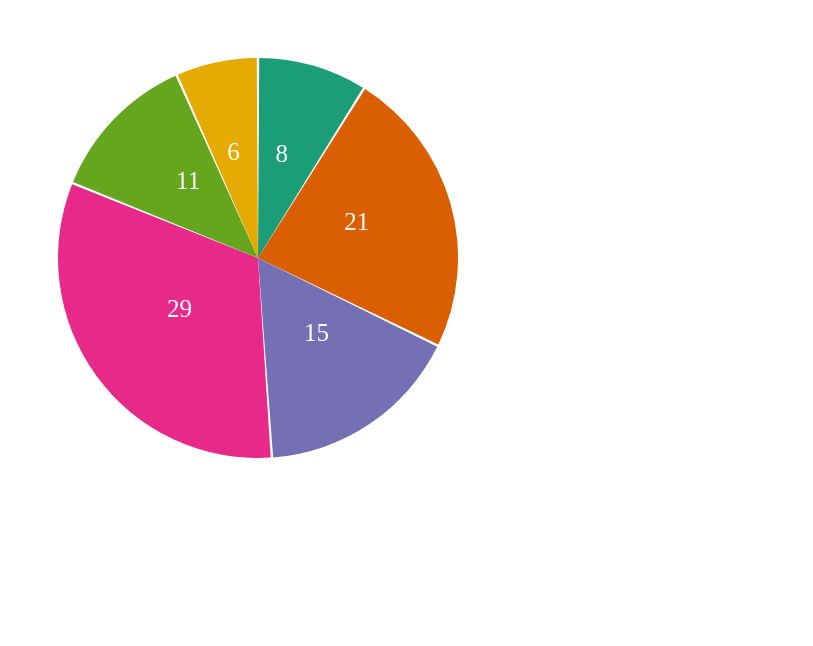
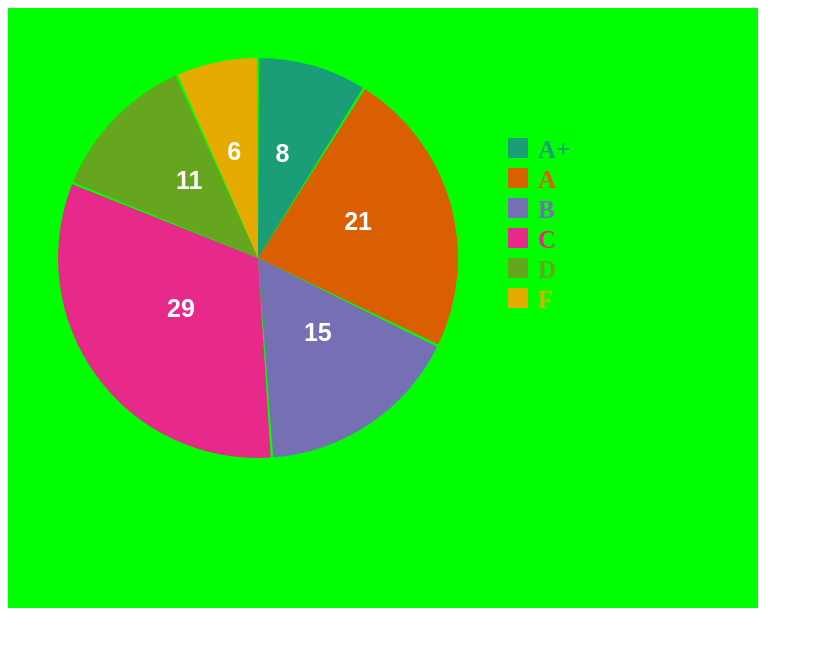
Before and after one commit to sashank786monitrahealth/my_d3_project, a plain HTML site: page project-044-pie-chart/index.html in a window 1280 px wide. Shown: the whole page, without its empty margins (0-813 px from the left). Drawn offline with nearby package versions, Linux system fonts and the light colour scheme.

Commit message:
pie chart with legend

```diff
--- a/project-044-pie-chart/index.html
+++ b/project-044-pie-chart/index.html
@@ -7,11 +7,15 @@
     <title>Demo- Pie Chart with Legend</title>
     <script type="text/javascript" src="https://d3js.org/d3.v5.min.js"></script>
 <style>
-text{
+.inside{
     font-size:25px;
-    font-family: Arial, Helvetica, sans-serif
+    font-family: Arial, Helvetica, sans-serif;
     font-weight:bold;
     fill:white;
+}
+.legends{
+    font-size:25px;
+    font-weight:bold;
 }
 </style>
 
@@ -20,13 +24,14 @@ text{
 <body>
 
 <script type="text/javascript">
-    var width = 600, height = 500;
+    var width = 750, height = 600;
 
     var colors = d3.scaleOrdinal(d3.schemeDark2);
     var svg = d3.select("body")
                 .append("svg")
                 .attr("width",width)
-                .attr("height",height);
+                .attr("height",height)
+                .style("background-color","lime");
 
     var details = [
                     {grade:"A+", number:8},
@@ -63,6 +68,7 @@ text{
 
      content.enter()
             .append("text")
+            .classed("inside",true)
             .each(function(d){
                 var center = segments.centroid(d);
                 d3.select(this)
@@ -73,7 +79,23 @@ text{
 
             })
 
+     var legends = svg.append("g")
+                      .attr("transform","translate(500,100)")
+                      .selectAll(".legends")
+                      .data(data);
 
+     var legend = legends.enter()
+                         .append("g")
+                         .classed("legends",true)
+                         .attr("transform",function(d,i){return "translate(0,"+((i+1)*30)+")";});
+
+     legend.append("rect").attr("width",20).attr("height",20)
+                          .attr("fill",function(d){return colors(d.data.number);});
+
+     legend.append("text").text(function(d){return d.data.grade;})
+                          .attr("fill",function(d){return colors(d.data.number);})
+                          .attr("x",30)
+                          .attr("y",20);
 
 </script>
 </body>
```
